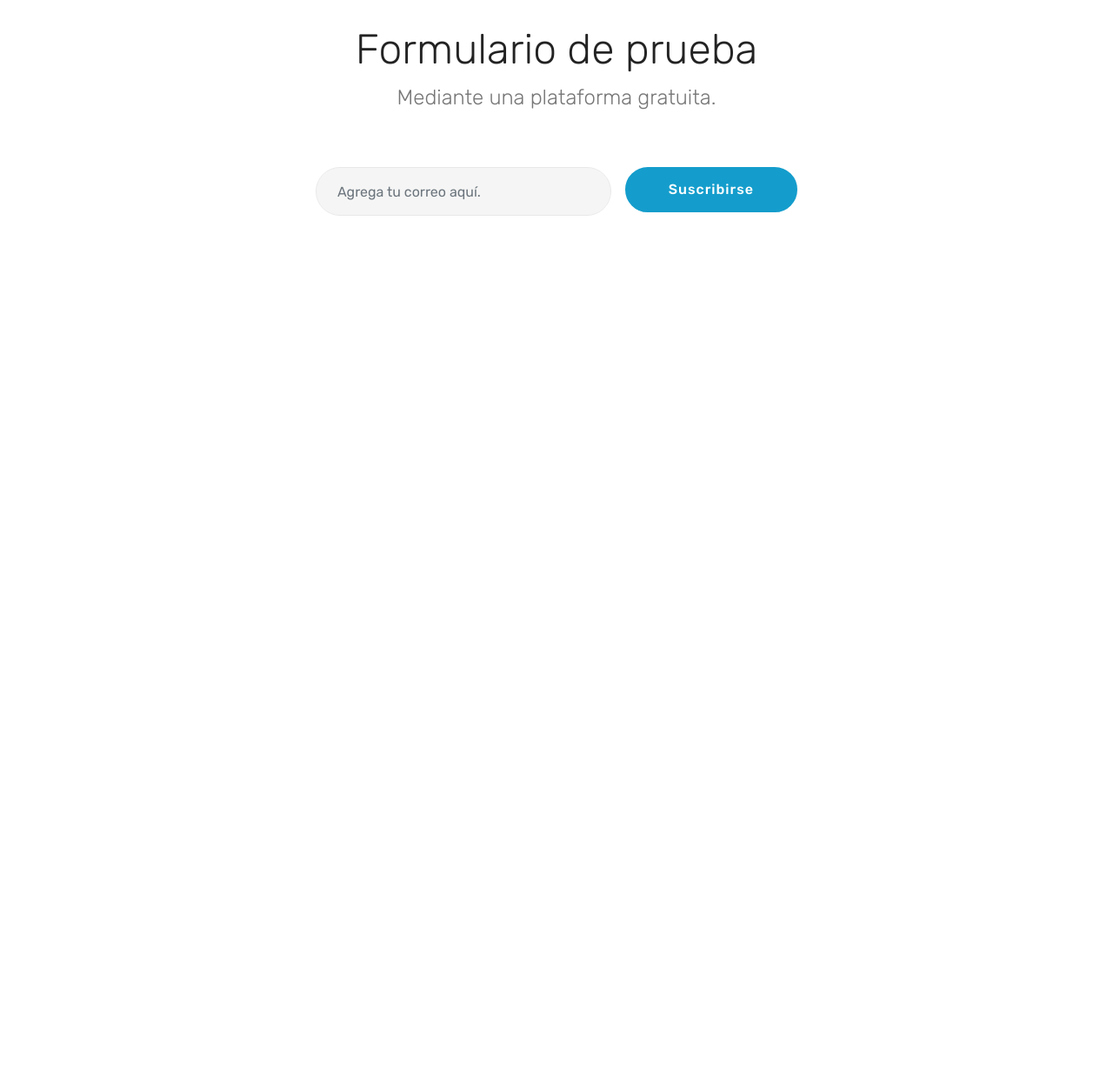
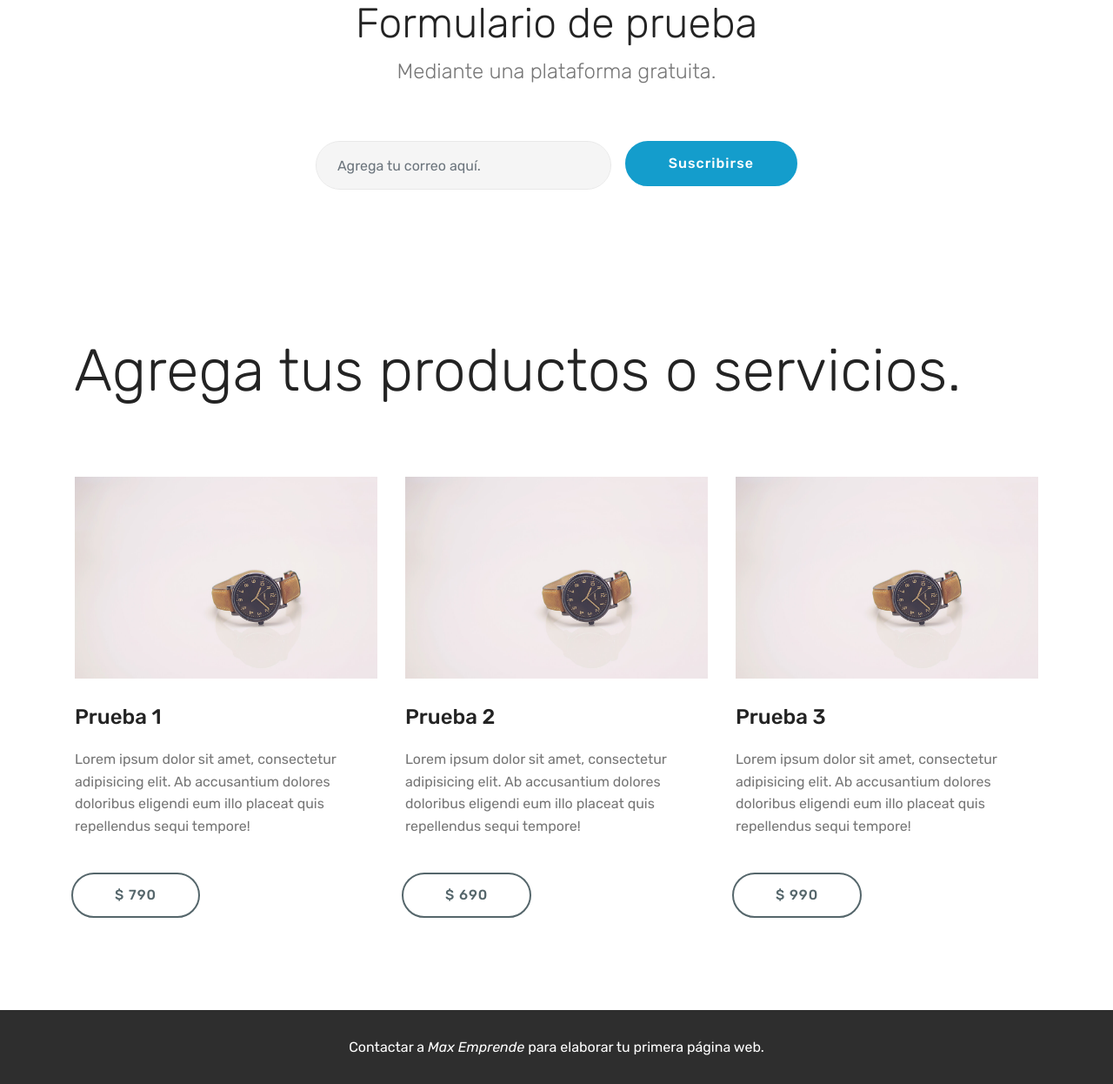
Before and after one commit to MaxEmprende/muestraspaginas, a plain HTML site: page index.html in a window 1280 px wide. Shown: the part 1059-2305 px from the top of the page at 87% size. Before the commit the page ends 1421 px from the top, so only its background shows below. Drawn offline with Linux system fonts and the light colour scheme; files whose address does not match are found by name.

Commit message:
create github pages

```diff
--- /dev/null
+++ b/assets/images/hashes.json
@@ -0,0 +1 @@
+{"WE+hMC9EDYLwkZZuQi2rIA==":"pngtree-vector-pencil-icon-png-image-313118.jpg"}
--- a/assets/mobirise/css/mbr-additional.css
+++ b/assets/mobirise/css/mbr-additional.css
@@ -737,8 +737,8 @@ section.lazy-placeholder:after {
   }
 }
 .cid-s1KGI1LdsY {
-  padding-top: 90px;
-  padding-bottom: 90px;
+  padding-top: 60px;
+  padding-bottom: 60px;
   background-color: #ffffff;
 }
 .cid-s1KGI1LdsY .mbr-section-subtitle {
@@ -781,3 +781,41 @@ section.lazy-placeholder:after {
     padding: 0 0.5rem;
   }
 }
+.cid-s1PV2pS0k6 {
+  padding-top: 90px;
+  padding-bottom: 90px;
+  background-color: #ffffff;
+}
+.cid-s1PV2pS0k6 h4 {
+  font-weight: 500;
+  margin-bottom: 0;
+  text-align: left;
+  padding-top: 2rem;
+}
+.cid-s1PV2pS0k6 p {
+  margin-bottom: 0;
+  text-align: left;
+  padding-top: 1.5rem;
+}
+.cid-s1PV2pS0k6 .mbr-section-btn {
+  padding-top: 2.5rem;
+}
+.cid-s1PV2pS0k6 .mbr-section-btn a {
+  margin: 0;
+}
+.cid-s1PV2pS0k6 .mbr-text {
+  color: #767676;
+}
+.cid-s1PV2pS0k6 .card-wrapper {
+  height: 100%;
+}
+@media (max-width: 767px) {
+  .cid-s1PV2pS0k6 .card:not(.last-child) {
+    padding-bottom: 2rem;
+  }
+}
+.cid-s1Q62TCht3 {
+  padding-top: 30px;
+  padding-bottom: 30px;
+  background-color: #2e2e2e;
+}
--- a/index.html
+++ b/index.html
@@ -5,11 +5,15 @@
   <meta charset="UTF-8">
   <meta http-equiv="X-UA-Compatible" content="IE=edge">
   <meta name="generator" content="Mobirise v4.12.0, mobirise.com">
+  <meta name="twitter:card" content="summary_large_image"/>
+  <meta name="twitter:image:src" content="assets/images/index-meta.jpg">
+  <meta property="og:image" content="assets/images/index-meta.jpg">
+  <meta name="twitter:title" content="Pagina de prueba">
   <meta name="viewport" content="width=device-width, initial-scale=1, minimum-scale=1">
-  <link rel="shortcut icon" href="assets/images/logo4.png" type="image/x-icon">
-  <meta name="description" content="">
+  <link rel="shortcut icon" href="assets/images/pngtree-vector-pencil-icon-png-image-313118-1.jpg" type="image/x-icon">
+  <meta name="description" content="página de prueba.">
 
-  <title>Home</title>
+  <title>Pagina de prueba</title>
   <link rel="stylesheet" href="assets/web/assets/mobirise-icons/mobirise-icons.css">
   <link rel="stylesheet" href="assets/bootstrap/css/bootstrap.min.css">
   <link rel="stylesheet" href="assets/bootstrap/css/bootstrap-grid.min.css">
@@ -48,7 +52,7 @@
     </div>
 </section>
 
-<section class="engine"><a href="https://mobirise.info/l">free site templates</a></section><section class="mbr-section article content10 cid-s1KFsFm99U" id="content10-1">
+<section class="engine"><a href="https://mobirise.info/x">free css templates</a></section><section class="mbr-section article content10 cid-s1KFsFm99U" id="content10-1">
 
 
 
@@ -79,7 +83,7 @@
         <div class="row py-2 justify-content-center">
             <div class="col-12 col-lg-6  col-md-8 " data-form-type="formoid">
                 <!---Formbuilder Form--->
-                <form action="https://mobirise.com/" method="POST" class="mbr-form form-with-styler" data-form-title="Mobirise Form"><input type="hidden" name="email" data-form-email="true" value="Kl8vs7dWRR/DW6kpKuzpC/XO8OQRDqQNsEdF2adZQAFug5UyFClN3WrcjDGR74mTv/RvOU96APhvMtbXvolGMhv1p+vahKS8QBhUaL3MhJ+CFkdBr5ItaBejAqmfv6MD">
+                <form action="https://mobirise.com/" method="POST" class="mbr-form form-with-styler" data-form-title="Mobirise Form"><input type="hidden" name="email" data-form-email="true" value="1ieD9PKiiXlYMIWibesvuKGpYd7gA3QoPax9BdW518fQudMKItAWygjj+q7uMpX/ENY9Zwm/+J8SKWGp+eLoOCukY04AUWniMyfIP9Z7MZTbtDFvhvVhnAbdgDL0JgMv">
                     <div class="row">
                         <div hidden="hidden" data-form-alert="" class="alert alert-success col-12">Gracias por agregar ete valor.</div>
                         <div hidden="hidden" data-form-alert-danger="" class="alert alert-danger col-12">
@@ -92,6 +96,106 @@
                         <div class="col-auto input-group-btn"><button type="submit" class="btn btn-primary display-4">Suscribirse<br></button></div>
                     </div>
                 </form><!---Formbuilder Form--->
+            </div>
+        </div>
+    </div>
+</section>
+
+<section class="services1 cid-s1PV2pS0k6" id="services1-4">
+    <!---->
+
+    <!---->
+    <!--Overlay-->
+
+    <!--Container-->
+    <div class="container">
+        <div class="row justify-content-center">
+            <!--Titles-->
+            <div class="title pb-5 col-12">
+                <h2 class="align-left pb-3 mbr-fonts-style display-1">Agrega tus productos o servicios.</h2>
+
+            </div>
+            <!--Card-1-->
+            <div class="card col-12 col-md-6 p-3 col-lg-4">
+                <div class="card-wrapper">
+                    <div class="card-img">
+                        <img src="assets/images/product1.jpg" alt="Mobirise">
+                    </div>
+                    <div class="card-box">
+                        <h4 class="card-title mbr-fonts-style display-5">
+                            Prueba 1</h4>
+                        <p class="mbr-text mbr-fonts-style display-7">
+                            Lorem ipsum dolor sit amet, consectetur adipisicing elit. Ab accusantium dolores doloribus
+                            eligendi eum illo placeat quis repellendus sequi tempore!
+                        </p>
+                        <!--Btn-->
+                        <div class="mbr-section-btn align-left"><a href="https://mobirise.co" class="btn btn-warning-outline display-4">
+                                $ 790
+                            </a></div>
+                    </div>
+                </div>
+            </div>
+            <!--Card-2-->
+            <div class="card col-12 col-md-6 p-3 col-lg-4">
+                <div class="card-wrapper">
+                    <div class="card-img">
+                        <img src="assets/images/product1.jpg" alt="Mobirise">
+                    </div>
+                    <div class="card-box">
+                        <h4 class="card-title mbr-fonts-style display-5">
+                            Prueba 2</h4>
+                        <p class="mbr-text mbr-fonts-style display-7">
+                            Lorem ipsum dolor sit amet, consectetur adipisicing elit. Ab accusantium dolores doloribus
+                            eligendi eum illo placeat quis repellendus sequi tempore!
+                        </p>
+                        <!--Btn-->
+                        <div class="mbr-section-btn align-left">
+                            <a href="https://mobirise.co" class="btn btn-warning-outline display-4">
+                                $ 690
+                            </a>
+                        </div>
+                    </div>
+                </div>
+            </div>
+            <!--Card-3-->
+            <div class="card col-12 col-md-6 p-3 col-lg-4 last-child">
+                <div class="card-wrapper">
+                    <div class="card-img">
+                        <img src="assets/images/product1.jpg" alt="Mobirise">
+                    </div>
+                    <div class="card-box">
+                        <h4 class="card-title mbr-fonts-style display-5">
+                            Prueba 3</h4>
+                        <p class="mbr-text mbr-fonts-style display-7">
+                            Lorem ipsum dolor sit amet, consectetur adipisicing elit. Ab accusantium dolores doloribus
+                            eligendi eum illo placeat quis repellendus sequi tempore!
+                        </p>
+                        <!--Btn-->
+                        <div class="mbr-section-btn align-left">
+                            <a href="https://mobirise.co" class="btn btn-warning-outline display-4">
+                                $ 990
+                            </a>
+                        </div>
+                    </div>
+                </div>
+            </div>
+            <!--Card-4-->
+
+        </div>
+    </div>
+</section>
+
+<section once="footers" class="cid-s1Q62TCht3" id="footer6-5">
+
+
+
+
+
+    <div class="container">
+        <div class="media-container-row align-center mbr-white">
+            <div class="col-12">
+                <p class="mbr-text mb-0 mbr-fonts-style display-7">
+                    Contactar a <em>Max Emprende </em>para elaborar tu primera página web.</p>
             </div>
         </div>
     </div>
```
Also changed, not shown: assets/images/index-meta.jpg (added), assets/images/pngtree-vector-pencil-icon-png-image-313118-1.jpg (added), assets/images/pngtree-vector-pencil-icon-png-image-313118.jpg (added), assets/images/product1.jpg (added), 1 other file.
